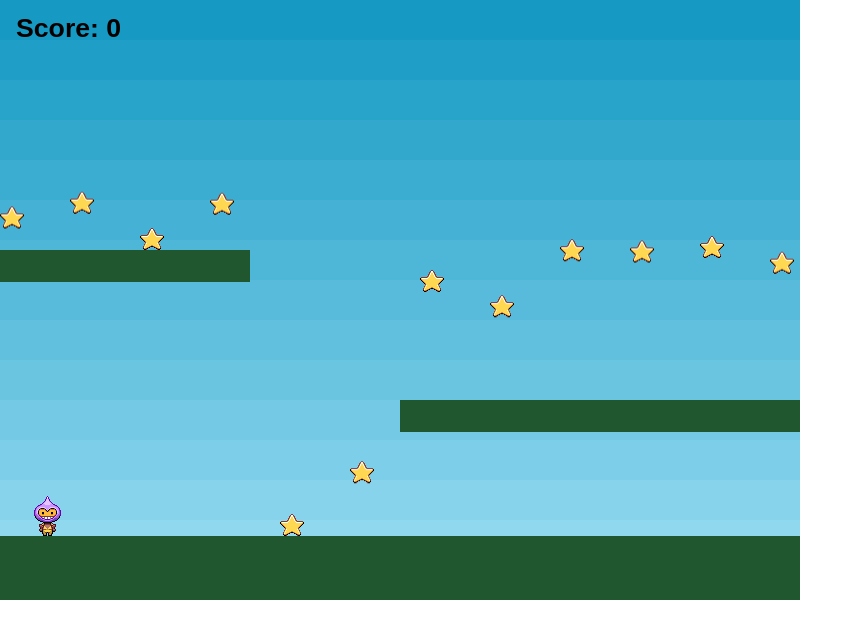
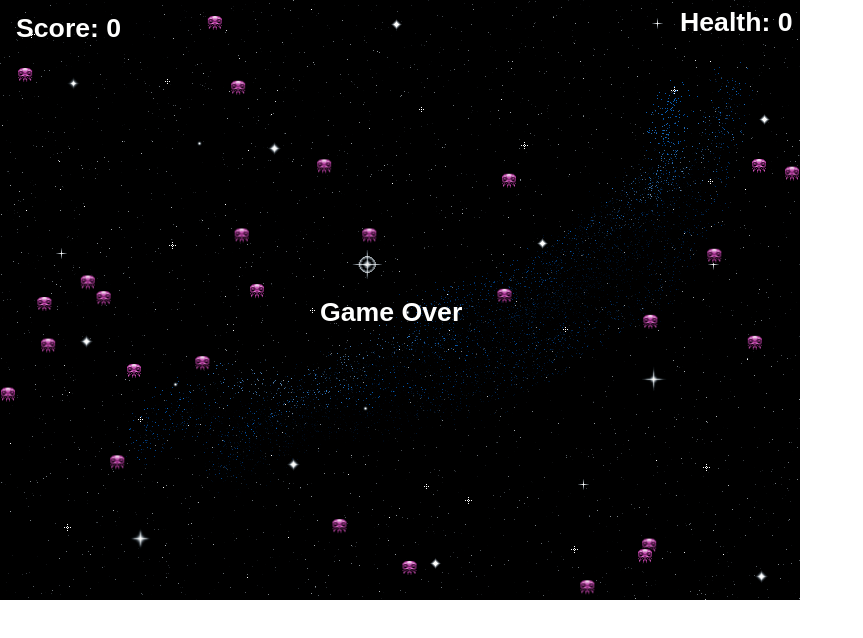
Before and after one commit to alexpress4/meteorite, a website: page public/index.html in a window 1280 px wide. Shown: the whole page, without its empty margins (0-863 px from the left). Drawn offline with Linux system fonts and the light colour scheme; animation ran at ten frames a second.

Commit message:
functional prototype

```diff
--- a/public/index.html
+++ b/public/index.html
@@ -2,7 +2,7 @@
 <html lang="en">
 <head>
 	<meta charset="UTF-8" />
-    <title>Phaser - Making your first game, part 9</title>
+    <title>Untitled Shooter 2: Electric Boogaloo</title>
 	<script type="text/javascript" src="phaser.min.js"></script>
     <style type="text/css">
         body {
@@ -18,18 +18,25 @@ var game = new Phaser.Game(800, 600, Phaser.AUTO, '', { preload: preload, create
 
 function preload() {
 
-    game.load.image('sky', 'assets/sky.png');
-    game.load.image('ground', 'assets/platform.png');
-    game.load.image('star', 'assets/star.png');
-    game.load.spritesheet('dude', 'assets/dude.png', 32, 48);
+		game.load.image('ship', 'assets/ship.png');
+		game.load.image('space-baddie', 'assets/space-baddie.png');
+		game.load.image('bullet', 'assets/bullet82.png');
+		game.load.image('pixel-space', 'assets/pixel_space.png');
+
+		game.load.spritesheet('kaboom', 'assets/explode.png', 128, 128);
 
 }
 
-var player;
-var platforms;
-var cursors;
+var ship;
+var aliens;
 
-var stars;
+var bullets;
+
+var fireRate = 100;
+var nextFire = 0;
+
+var lives = 3;
+
 var score = 0;
 var scoreText;
 
@@ -39,122 +46,117 @@ function create() {
     game.physics.startSystem(Phaser.Physics.ARCADE);
 
     //  A simple background for our game
-    game.add.sprite(0, 0, 'sky');
+    game.add.sprite(0, 0, 'pixel-space');
 
-    //  The platforms group contains the ground and the 2 ledges we can jump on
-    platforms = game.add.group();
+		// Bullets we've added for the shooting of space aliens
+		bullets = game.add.group();
+		bullets.enableBody = true;
+		bullets.physicsBodyType = Phaser.Physics.ARCADE;
 
-    //  We will enable physics for any object that is created in this group
-    platforms.enableBody = true;
+		bullets.createMultiple(7, 'bullet');
+		bullets.setAll('checkWorldBounds', true);
+		bullets.setAll('outOfBoundsKill', true);
 
-    // Here we create the ground.
-    var ground = platforms.create(0, game.world.height - 64, 'ground');
+		// Ship we've added for the shooting of the bullets
+		ship = game.add.sprite(400, 300, 'ship');
+		ship.scale.setTo(1.3, 1.3);
+	 	ship.anchor.set(0.5);
 
-    //  Scale it to fit the width of the game (the original sprite is 400x32 in size)
-    ground.scale.setTo(2, 2);
+		game.physics.enable(ship, Phaser.Physics.ARCADE);
+		ship.body.allowRotation = false;
 
-    //  This stops it from falling away when you jump on it
-    ground.body.immovable = true;
+		aliens = game.add.physicsGroup(Phaser.Physics.ARCADE);
 
-    //  Now let's create two ledges
-    var ledge = platforms.create(400, 400, 'ground');
-    ledge.body.immovable = true;
+		var difficulty = 15;
 
-    ledge = platforms.create(-150, 250, 'ground');
-    ledge.body.immovable = true;
+		for (var i = 0; i < difficulty; i++)
+		{
+				var s = aliens.create(game.rnd.integerInRange(0, 800), game.rnd.integerInRange(0, 25), 'space-baddie');
+				s.body.velocity.set(game.rnd.integerInRange(-200, 200), game.rnd.integerInRange(-200, 200));
+		}
 
-    // The player and its settings
-    player = game.add.sprite(32, game.world.height - 150, 'dude');
+		for (var i = 0; i < difficulty; i++)
+		{
+				var s = aliens.create(game.rnd.integerInRange(0, 800), game.rnd.integerInRange(775, 800), 'space-baddie');
+				s.body.velocity.set(game.rnd.integerInRange(-200, 200), game.rnd.integerInRange(-200, 200));
+		}
 
-    //  We need to enable physics on the player
-    game.physics.arcade.enable(player);
+		aliens.setAll('body.collideWorldBounds', true);
+		aliens.setAll('body.bounce.x', 1);
+		aliens.setAll('body.bounce.y', 1);
 
-    //  Player physics properties. Give the little guy a slight bounce.
-    player.body.bounce.y = 0.2;
-    player.body.gravity.y = 300;
-    player.body.collideWorldBounds = true;
+		//  The score
+		scoreText = game.add.text(16, 16, 'Score: 0', { fontSize: '32px', fill: '#fff' });
 
-    //  Our two animations, walking left and right.
-    player.animations.add('left', [0, 1, 2, 3], 10, true);
-    player.animations.add('right', [5, 6, 7, 8], 10, true);
-
-    //  Finally some stars to collect
-    stars = game.add.group();
-
-    //  We will enable physics for any star that is created in this group
-    stars.enableBody = true;
-
-    //  Here we'll create 12 of them evenly spaced apart
-    for (var i = 0; i < 12; i++)
-    {
-        //  Create a star inside of the 'stars' group
-        var star = stars.create(i * 70, 0, 'star');
-
-        //  Let gravity do its thing
-        star.body.gravity.y = 300;
-
-        //  This just gives each star a slightly random bounce value
-        star.body.bounce.y = 0.7 + Math.random() * 0.2;
-    }
-
-    //  The score
-    scoreText = game.add.text(16, 16, 'Score: 0', { fontSize: '32px', fill: '#000' });
-
-    //  Our controls.
-    cursors = game.input.keyboard.createCursorKeys();
+		livesCount = game.add.text(game.world.width - 120, 10, `Health: ${lives}`, { fontSize: '32px', fill: '#fff' });
 
 }
 
 function update() {
+		// SHOOTING AND LOOTING
 
-    //  Collide the player and the stars with the platforms
-    game.physics.arcade.collide(player, platforms);
-    game.physics.arcade.collide(stars, platforms);
+		ship.rotation = game.physics.arcade.angleToPointer(ship);
 
-    //  Checks to see if the player overlaps with any of the stars, if he does call the collectStar function
-    game.physics.arcade.overlap(player, stars, collectStar, null, this);
+		if (game.input.activePointer.isDown) {
+				fire();
+		}
 
-    //  Reset the players velocity (movement)
-    player.body.velocity.x = 0;
+		game.physics.arcade.overlap(bullets, aliens, shootAlien, null, this);
 
-    if (cursors.left.isDown)
+		// DEATH - WILL WANT TO COMMENT THIS OUT!!!!
+		game.physics.arcade.overlap(ship, aliens, loseLife, null, this);
+
+		// SHOOTING AND LOOTING
+
+
+}
+
+function fire() {
+
+    if (game.time.now > nextFire && bullets.countDead() > 0)
     {
-        //  Move to the left
-        player.body.velocity.x = -150;
+        nextFire = game.time.now + fireRate;
 
-        player.animations.play('left');
-    }
-    else if (cursors.right.isDown)
-    {
-        //  Move to the right
-        player.body.velocity.x = 150;
+        var bullet = bullets.getFirstDead();
 
-        player.animations.play('right');
-    }
-    else
-    {
-        //  Stand still
-        player.animations.stop();
+        bullet.reset(ship.x - 8, ship.y - 8);
 
-        player.frame = 4;
-    }
-
-    //  Allow the player to jump if they are touching the ground.
-    if (cursors.up.isDown && player.body.touching.down)
-    {
-        player.body.velocity.y = -350;
+        game.physics.arcade.moveToPointer(bullet, 300);
     }
 
 }
 
-function collectStar (player, star) {
+function shootAlien (bullet, alien) {
 
     // Removes the star from the screen
-    star.kill();
+		bullet.kill();
+    alien.kill();
 
     //  Add and update the score
-    score += 1;
+    score += 100;
     scoreText.text = 'Score: ' + score;
+
+}
+
+function loseLife (ship, alien) {
+	  lives--;
+		alien.kill();
+		livesCount.text = `Health: ${lives}`
+
+
+    //  EXPLOSIONS!
+    // var explosion = explosions.getFirstExists(false);
+    // explosion.reset(player.body.x, player.body.y);
+    // explosion.play('kaboom', 30, false, true);
+
+		// game over text
+		if (lives < 1){
+			ship.kill();
+			game.add.text(320, 300, 'Game Over', { fontSize: '32px', fill: '#fff' })
+		}
+}
+
+function repopulateAliens(){
 
 }
 
```
Also changed, not shown: public/assets/bullet82.png (added), public/assets/explode.png (added), public/assets/pixel_space.png (added), public/assets/ship.png (added), public/assets/space-baddie.png (added), 4 other files.
